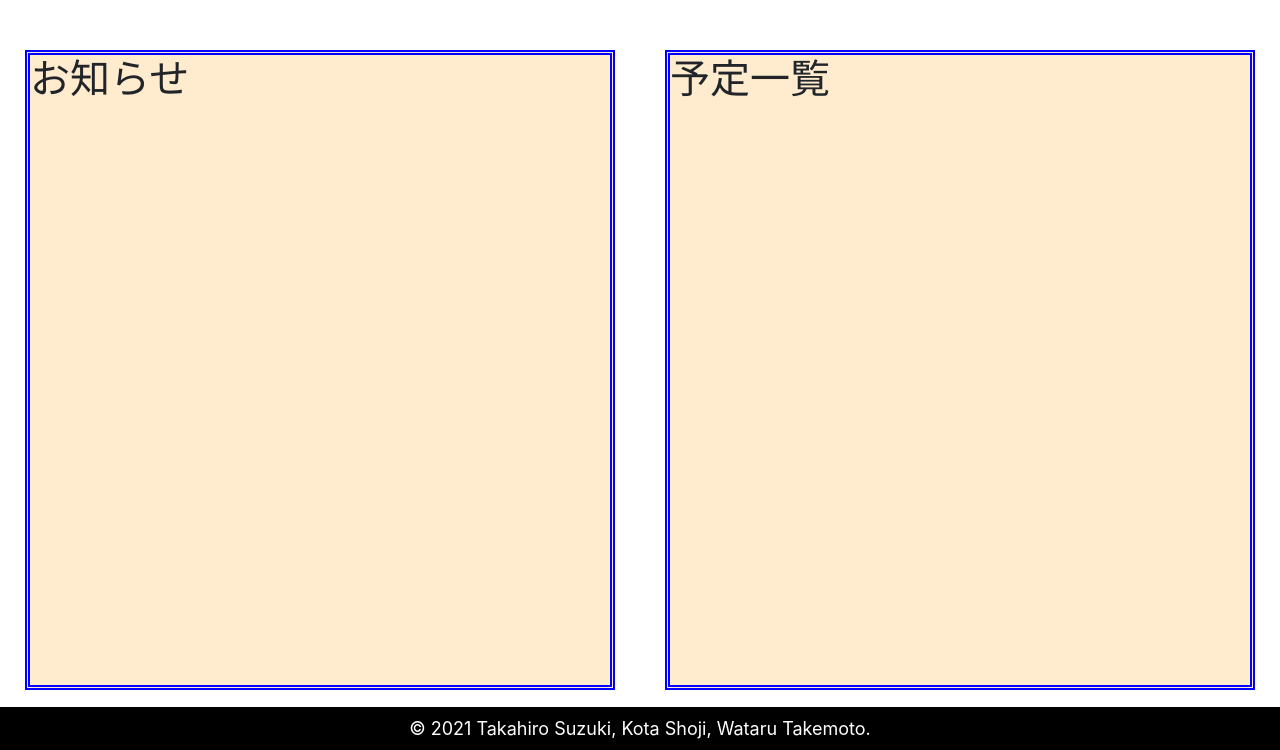
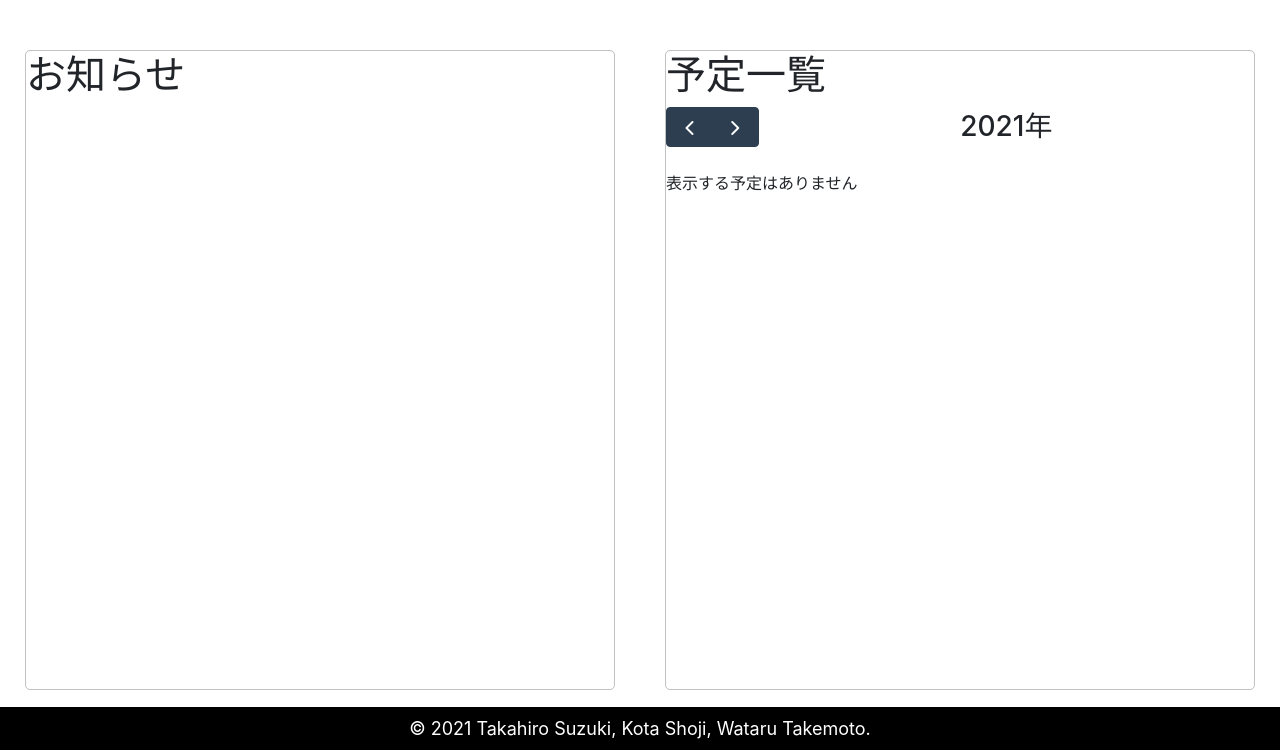
Before and after one commit to ktanonymous/sketch, a Django app: page /base/index/ in a window 1280 px wide. Shown: the part 50-800 px from the top of the page. Run offline with Django 3.2, Linux system fonts and the light colour scheme; data that the repository does not hold is empty; some libraries are stand-ins or nearby versions.

Commit message:
display fullcalendar in information page Co-authored-by: ktanonymous <ktanonymous@users.noreply.github.com>

```diff
--- a/base/templates/base.html
+++ b/base/templates/base.html
@@ -41,7 +41,7 @@
         </nav>
     </header>
 
-    <div style:relative;>
+    <div style="position:relative; width:100%;">
         {% block content %}{% endblock %}
     </div>
 
--- a/base/templates/index.html
+++ b/base/templates/index.html
@@ -1,26 +1,41 @@
 {% extends 'base.html' %}
-
+{% load static %}
 {% block title %}ホーム{% endblock %}
 
 {% block is_home %}background-color: skyblue;{% endblock %}
 
+{% block head %}
+<link href="{% static 'packages/core/main.css' %}" rel='stylesheet' />
+<link href="{% static 'packages/daygrid/main.css' %}" rel='stylesheet' />
+<link href="{% static 'packages/timegrid/main.css' %}" rel='stylesheet' />
+<script src="{% static 'packages/core/main.js' %}"></script>
+<script src="{% static 'packages/interaction/main.js' %}"></script>
+<script src="{% static 'packages/daygrid/main.js' %}"></script>
+<script src="{% static 'packages/timegrid/main.js' %}"></script>
+<script src="{% static 'packages/list/main.js' %}"></script>
+<script src="{% static 'packages/core/locales-all.js' %}"></script>
+<script>
+    const data = JSON.parse('{{informations_data|safe}}');
+</script>
+<script src="{% static 'js/index.js' %}"></script>
+{% endblock %}
+
 {% block content %}
 
 <div id="content-box">
-
-    <section class="box">
+    <section class="leftbox">
         <h1>お知らせ</h1>
         <table class="table-box">
             <tbody class="table-display">
                 {% for information in information_list %}
                     {% if information.adjusting_event %}
                         <tr>
-                            <th style="width: 40%">{{ information.created_at }}</th>
+                            <th style="width: 11em">{{ information.created_at }}</th>
                             <td> : {{information.sender}}から<a href="{% url 'base:adjusting' information.adjusting_event.pk %}" style="text-decoration: none;">予定「{{information.adjusting_event.name}}」</a>の調整依頼が来ました</td>
                         </tr>
                     {% else %}
                         <tr>
-                            <th style="width: 40%"> {{ information.created_at }}</th>
+                            <th style="width: 11em"> {{ information.created_at }}</th>
                             <td> : 予定 {{ information.event_name }} が確定しました。</td>
                         </tr>
                     {% endif %}
@@ -29,20 +44,9 @@
         </table>
     </section>
 
-    <section class="box">
+    <section class="rightbox">
         <h1>予定一覧</h1>
-        <table class="table-box">
-            <tbody class="table-display">
-                {% for information in information_list %}
-                    {% if information.event %}
-                        <tr>
-                            <th style="width: 30%">「{{ information.event.name }}」</th>
-                            <td> : {{ information.event.date_start }} 〜 {{ information.event.date_end }}</td>
-                        </tr>
-                    {% endif %}
-                {% endfor %}
-            </tbody>
-        </table>
+            <div id="calendar"></div>
     </section>
 
 </div>
--- a/base/views.py
+++ b/base/views.py
@@ -13,6 +13,24 @@ from .models import AdjustingEvent, Friend, Information, User
 class IndexView(generic.ListView):
     model = Information
     template_name = 'index.html'
+
+    def get_context_data(self, **kwargs):
+        context = super().get_context_data(**kwargs)
+        informations = self.get_queryset()
+        DIFF_JST_FROM_UTC = 9
+        DIFF = datetime.timedelta(hours=DIFF_JST_FROM_UTC)
+        TIME_FORMAT = '%Y-%m-%dT%H:%M:%S'
+        informations_dict = {
+            information.event_name: {
+                'start': (information.event.date_start + DIFF).strftime(TIME_FORMAT),
+                'end': (information.event.date_end + DIFF).strftime(TIME_FORMAT),
+            }
+            for information in informations
+            if information.event
+        }
+
+        context['informations_data'] = json.dumps(informations_dict)
+        return context
 
     def get_queryset(self):
         informations = Information.objects.filter(receiver=self.request.user.id)
@@ -118,7 +136,6 @@ class AdjustingEventView(generic.FormView):
             'date5_start': (adjusting_event.date5_start + DIFF).strftime(TIME_FORMAT) if adjusting_event.date5_start else None,
             'date5_end': (adjusting_event.date5_end + DIFF).strftime(TIME_FORMAT) if adjusting_event.date5_end else None,
         }
-        print(adjusting_event.date1_start)
         context['data_json'] = json.dumps(data)
         context['adjusting_event'] = adjusting_event
         return context
--- a/static/css/mystyle.css
+++ b/static/css/mystyle.css
@@ -23,15 +23,29 @@
     margin: 0px;
 }
 
-.box{
+.leftbox{
     text-align: left;
     margin: 50px 25px 50px 25px;
     padding: 0px;
     width: 50%;
     height: 80vh;
-    background-color: blanchedalmond;
-    border: 5px double blue;
+    /* background-color: blanchedalmond;
+    border: 5px double blue; */
+    border:1px solid rgba(136, 133, 133, 0.5);
+    border-radius:5px;
 }
+
+.rightbox{
+    text-align: left;
+    margin: 50px 25px 50px 25px;
+    padding: 0px;
+    width: 50%;
+    height: 80vh;
+    border:1px solid rgba(136, 133, 133, 0.5);
+    border-radius:5px;
+}
+
+
 
 .table-box{
     text-align: left;
--- /dev/null
+++ b/static/js/index.js
@@ -0,0 +1,70 @@
+var calendar = null;
+
+document.addEventListener('DOMContentLoaded', function () {
+    var calendarEl = document.getElementById('calendar');
+
+    var calendar = new FullCalendar.Calendar(calendarEl, {
+        plugins: ['list'],
+        header: {
+            left: 'prev,next',
+            center: 'title',
+            right: null,
+        },
+        locale: 'ja',
+        businessHours: true,
+        // timeZone: 'Asia/Tokyo',
+        eventTimeFormat: { hour: 'numeric', minute: '2-digit' },
+        defaultView: 'listYear',
+        navLinks: false, // can click day/week names to navigate views
+        selectable: false,
+        selectMirror: true,
+        editable: false,
+        eventLimit: true, // allow "more" link when too many events
+        events: [
+            // {
+            //     groupId: 999,
+            //     title: 'Repeating Event',
+            //     start: '2021-09-09T16:00:00'
+            // },
+        ],
+
+        // eventClick: function (info) {
+        //     isOK = confirm('削除していいですか？');
+        //     if (isOK) {
+        //         info.event.remove();
+        //         initializeDateValue();
+        //         setDateValue();
+        //     }
+        // },
+    });
+
+    let newEvent = [];
+    for (let key in data){
+        newEvent.push({
+            title: key,
+            start: data[key].start,
+            end: data[key].end,
+        },);
+    }
+    newEventLength = newEvent.length
+    for (i = 0; i < newEventLength; i++){ //TODO:nullのままでいいか
+        calendar.addEvent(newEvent[i]);
+    }
+    calendar.render();
+
+    function formatDate(dateString) {
+        let date = new Date(dateString);
+        let month = date.getMonth() + 1;
+        let formatedDate = month + '月' + date.getDate() + '日(' + new String('日月火水木金土').charAt(date.getDay()) + ')';
+        let formatedTime = date.getHours() + ':' + ('0' + date.getMinutes()).slice(-2);
+        return formatedDate + formatedTime;
+    }
+
+    function formatDate2(dateString) {
+        let date = new Date(dateString);
+        let month = date.getMonth() + 1;
+        let formatedDate = date.getFullYear() + '-' + ('0' + month).slice(-2) + '-' + ('0' + date.getDate()).slice(-2);
+        let formatedTime = ('0' + date.getHours()).slice(-2) + ':' + ('0' + date.getMinutes()).slice(-2);
+        return formatedDate + '-' + formatedTime;
+    }
+});
```
Also changed, not shown: base/templates/adjusting_event.html (+12 -8 lines), base/templates/allauth/account/base.html (+22 -1 lines).
